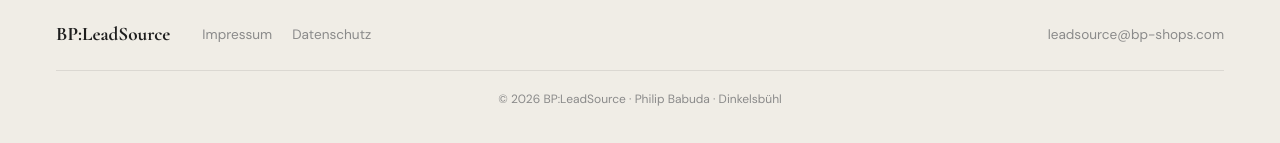
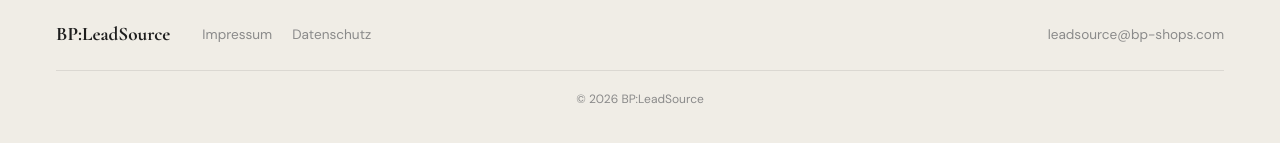
Before and after one commit to pb993/bpleadsource, a plain HTML site: page index.html in a window 1280 px wide. Shown: the part 4139-4282 px from the top of the page. Drawn offline with nearby package versions, Linux system fonts and the light colour scheme.

Commit message:
test auto-deploy

```diff
--- a/index.html
+++ b/index.html
@@ -666,7 +666,7 @@
     <div class="footer-right">
         <a href="mailto:leadsource@bp-shops.com">leadsource@bp-shops.com</a>
     </div>
-    <div class="footer-copy">© 2026 BP:LeadSource · Philip Babuda · Dinkelsbühl</div>
+    <div class="footer-copy">© 2026 BP:LeadSource</div>
 </footer>
 </div>
 
@@ -691,7 +691,7 @@
     </div>
     <footer>
         <div class="footer-left"><a href="#" class="footer-logo" onclick="showPage('main');return false;">BP:LeadSource</a></div>
-        <div class="footer-copy" style="border:none;margin:0;padding:0;">© 2026 BP:LeadSource · Philip Babuda</div>
+        <div class="footer-copy" style="border:none;margin:0;padding:0;">© 2026 BP:LeadSource</div>
     </footer>
 </div>
 
@@ -719,7 +719,7 @@
     </div>
     <footer>
         <div class="footer-left"><a href="#" class="footer-logo" onclick="showPage('main');return false;">BP:LeadSource</a></div>
-        <div class="footer-copy" style="border:none;margin:0;padding:0;">© 2026 BP:LeadSource · Philip Babuda</div>
+        <div class="footer-copy" style="border:none;margin:0;padding:0;">© 2026 BP:LeadSource</div>
     </footer>
 </div>
 
```
Also changed, not shown: 1 other file.
